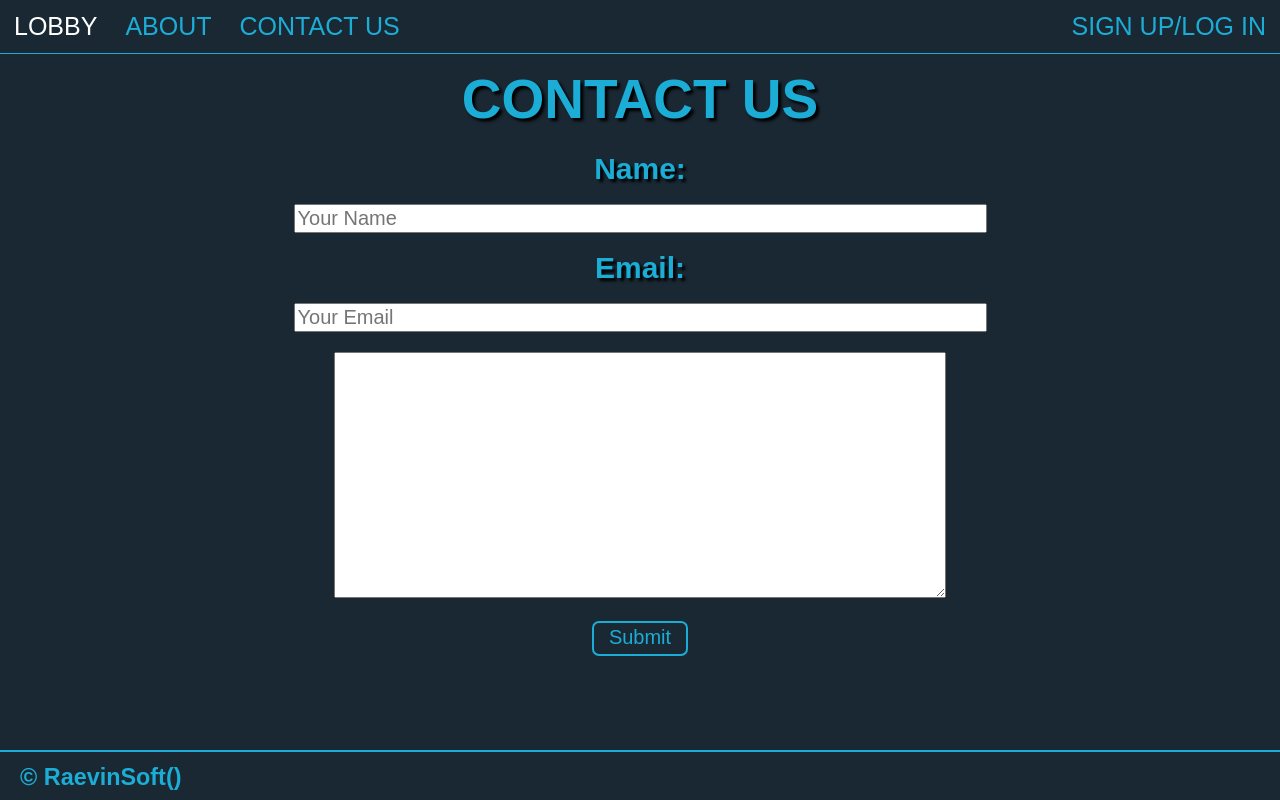
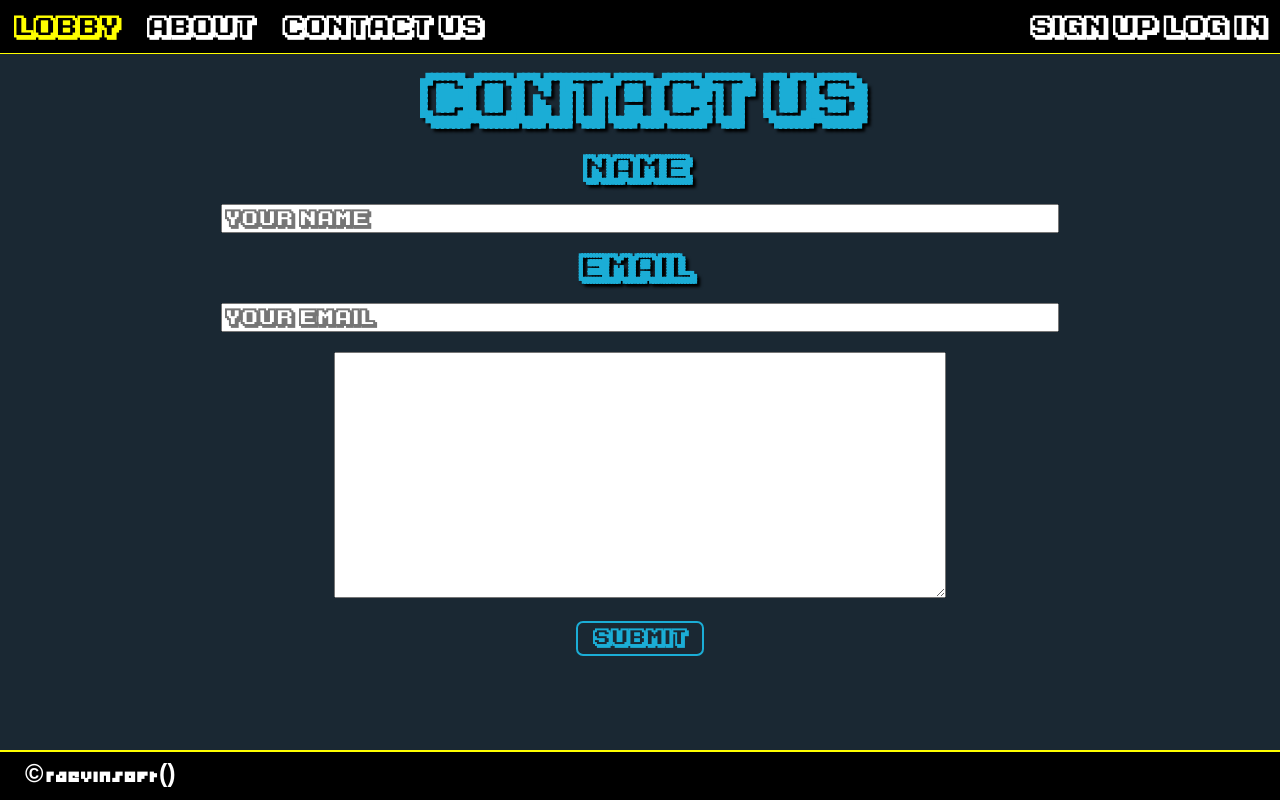
Before and after one commit to RamieMosely/Ramies-Arcade, a PHP site: page /contact.html in a window 1280 px wide. Run offline with PHP 8.4, Linux system fonts and the light colour scheme.

Commit message:
Cleaned up the site

```diff
--- a/contact.html
+++ b/contact.html
@@ -5,9 +5,9 @@
     <meta charset="UTF-8">
     <meta name="viewport" content="width=device-width, initial-scale=1.0">
     <meta http-equiv="X-UA-Compatible" content="ie=edge">
-    <title>Cognitive Labs</title>
+    <title>SPEAK WITH THE MANAGER</title>
     <link rel="stylesheet" href="style.css">
-    <link rel="icon" href="rIcon.ico">
+    <link rel="icon" href="#">
 </head>
 
 <body>
--- a/style.css
+++ b/style.css
@@ -1,4 +1,14 @@
 /*############ Defaults ###########*/
+@font-face {
+    font-family: 'arcade';
+    src: url('ka1.ttf');
+}
+
+@font-face {
+    font-family: 'game';
+    src: url('game.ttf');
+}
+
 html {
     scroll-behavior: smooth;
 }
@@ -15,21 +25,21 @@
     line-height: 1;
     margin: 0;
     background-color: #1A2833;
-    font-family: 'Orbitron', sans-serif;
+    font-family: 'arcade', sans-serif;
     font-size: 20px;
 }
 
 label {
-    color: #1BADD6;
+    color: white;
     font-size: 38px;
-    font-family: 'Orbitron', sans-serif;
+    font-family: 'arcade', sans-serif;
 }
 
 h1 {
     text-align: center;
     color: #1BADD6;
     font-size: 25px;
-    font-family: 'Orbitron', sans-serif;
+    font-family: 'arcade', sans-serif;
     text-shadow: 3px 3px 3px black;
 
 }
@@ -95,8 +105,8 @@
     margin: 0;
     position: sticky;
     top: 0;
-    background-color: #1A2833;
-    border-bottom: 1px solid #1BADD6;
+    background-color: black;
+    border-bottom: 1px solid yellow;
     z-index: 1;
 }
 
@@ -122,13 +132,13 @@
     text-align: center;
     padding: 14px;
     text-transform: uppercase;
-    font-family: 'Orbitron', sans-serif;
-    color:#1BADD6;
+    font-family: 'arcade', sans-serif;
+    color:white;
     font-size: 25px;
 }
 
 ul.topnav li a:hover {
-    color: rgb(255, 255, 255);
+    color: yellow;
 }
 
 ul.topnav li.dropdownIcon {
@@ -219,7 +249,7 @@
     margin: 0px;
     font-size: 55px;
     text-align: center;
-    font-family: 'Orbitron', sans-serif;
+    font-family: 'arcade', sans-serif;
     line-height: 70px;
     color: #1BADD6;
     background-color: #1A2833;
@@ -231,7 +261,7 @@
     border: 2px solid #1BADD6;
     border-radius: 7px;
     background-color: #1A2833;
-    font-family: 'Orbitron', sans-serif;
+    font-family: 'arcade', sans-serif;
     color: #1BADD6;
     font-size: 16px;
     transition-duration: 0.4s;
@@ -253,7 +283,7 @@
 
 .name-field h2 {
     text-align: center;
-    font-family: 'Orbitron', sans-serif;
+    font-family: 'arcade', sans-serif;
     color: #1BADD6;
     margin: 0;
     line-height: 70px;
@@ -268,12 +298,12 @@
 
 input[type=text] {
     font-size: 20px;
-    font-family: 'Orbitron', sans-serif;
+    font-family: 'arcade', sans-serif;
 }
 
 input[type=email] {
     font-size: 20px;
-    font-family: 'Orbitron', sans-serif;
+    font-family: 'arcade', sans-serif;
 }
 
 textarea {
@@ -287,8 +317,8 @@
 .footerTop {
     margin: 0px;
     padding: 0px;
-    color: #1BADD6;
-    border: 1px solid #1BADD6;
+    color: black;
+    border: 1px solid yellow;
 }
 
 #sticky-footer {
@@ -297,18 +327,21 @@
     bottom: 0px;
     height: 50px;
     width: 100%;
-    background: #1A2833;
+    background: black;
 }
 
 footer .comName {
-    padding-top: 14px;
+    padding-top: 8px;
     padding-left: 20px;
     float: left;
 }
 
 footer h3 {
+    font-family: 'game', sans-serif;
+    font-size: 25px;
     margin: 0px;
-    color: #1BADD6;
+    color: white;
+    padding: 5px;
 }
 
 
```
Also changed, not shown: other parts of style.css (+28 -8 lines), index.html (+12 -23 lines), bitfont.ttf (deleted), game.ttf (added), ka1.ttf (added), rIcon.ico (deleted), test.txt (deleted).
